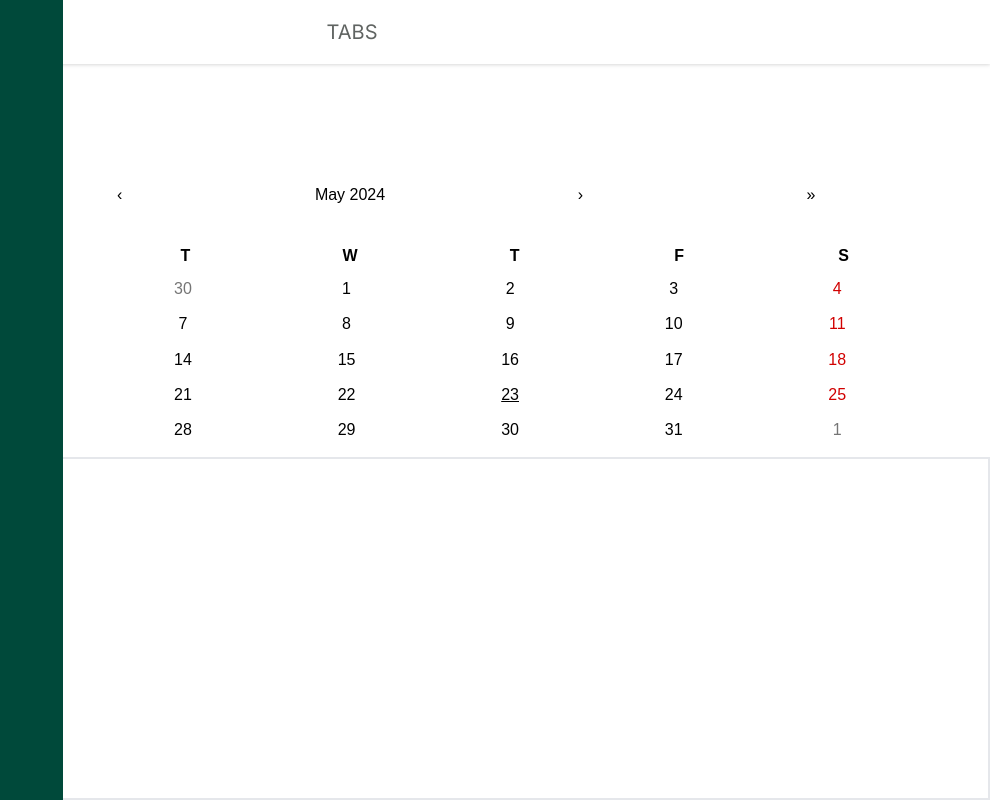
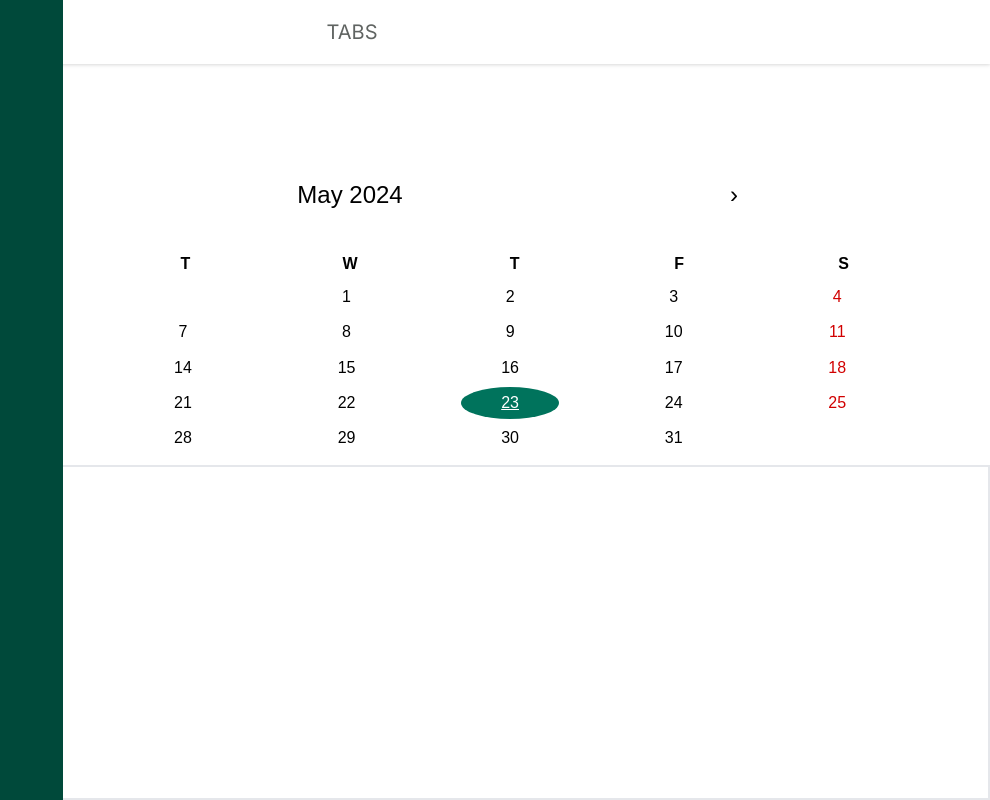
Before and after one commit to ignatiusoey09/TABS, a Next.js app in the folder client/: page /dashboard in a window 1280 px wide. Shown: the whole page, without its empty margins (290-1280 px from the left). Built offline with nearby package versions, Linux system fonts and the light colour scheme.

Commit message:
increased calendar font size and removed >> buttons

```diff
--- a/client/src/app/dashboard/Calendar.css
+++ b/client/src/app/dashboard/Calendar.css
@@ -45,6 +45,7 @@
     display: flex;
     height: 44px;
     margin-bottom: 1em;
+    font-size: 1.5em;
   }
 
   .react-calendar__navigation button {
@@ -130,6 +131,10 @@
     color: #cdcdcd;
   }
 
+  .react-calendar__month-view__days__day--neighboringMonth {
+    visibility: hidden;
+  }
+
   .react-calendar__tile:enabled:hover,
   .react-calendar__tile:enabled:focus {
     background-color: #e6e6e6;
@@ -156,7 +161,7 @@
   .react-calendar__tile--active {
     background: #00735C;
     color: white;
-    border-radius: 10px;
+    border-radius: 50%;
   }
 
   .react-calendar__tile--active:enabled:hover,
--- a/client/src/app/dashboard/page.tsx
+++ b/client/src/app/dashboard/page.tsx
@@ -3,12 +3,26 @@
 import Layout from '../components/layout';
 import Calendar from 'react-calendar';
 import './Calendar.css';
+import { useState } from 'react';
+
+type ValuePiece = Date | null;
+type Value = ValuePiece | [ValuePiece, ValuePiece];
 
 export default function Dashboard() {
+
+    const [calendarValue, onChange_calendarValue] = useState<Value>(new Date());
+
     const Child = () => (
         <>
             <div className='w-[90%] h-[50%] self-center'>
-                <Calendar calendarType='gregory' formatShortWeekday={(locale, date) => [ `S`, `M`, `T`, `W`, `T`, `F`, `S` ][date.getDay()]}/>
+                <Calendar
+                    calendarType='gregory'
+                    formatShortWeekday={(locale, date) => [ `S`, `M`, `T`, `W`, `T`, `F`, `S` ][date.getDay()]}
+                    value={calendarValue}
+                    onChange={onChange_calendarValue}
+                    next2Label={null}
+                    prev2Label={null}
+                />
             </div>
             <div className='border-2 mt-6 grow'>
                 <h1>time slots here</h1>
@@ -16,6 +30,8 @@ export default function Dashboard() {
         </>
     );
 
+    console.log(calendarValue);
+
     return (
         <Layout children={<Child />} />
     );
```
